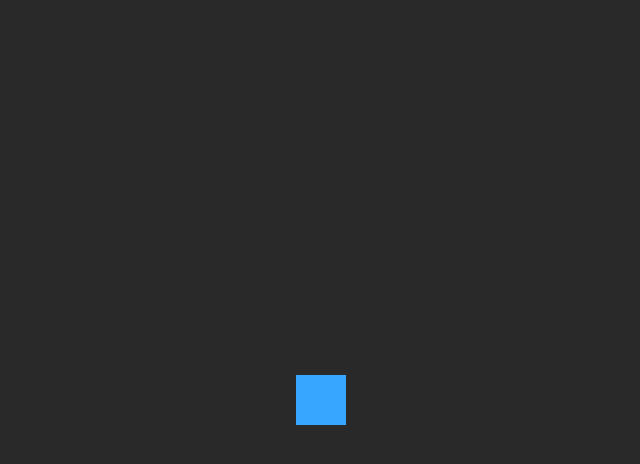
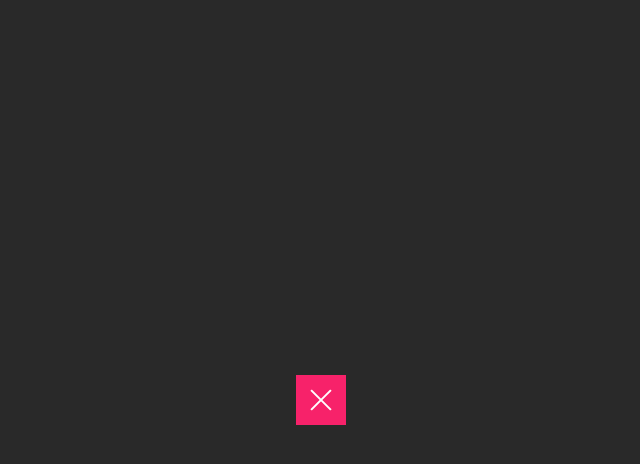
Before and after one commit to SebaGNH/icono-cruz-barras-sass, a plain HTML site: page index.html in a window 1280 px wide. Both pictures are taken after a click on the element 640 px from the left and 400 px from the top of the page. Shown: the whole page, without its empty margins (319-959 px from the left). Drawn offline with Linux system fonts and the light colour scheme.

Commit message:
Ejercicio funcionando

```diff
--- a/css/style.sass
+++ b/css/style.sass
@@ -17,3 +17,35 @@ main
     height: 50px
     background: #37a6ff
     cursor: pointer
+    display: flex
+    justify-content: center
+    align-items: center
+    transition: .2s
+    &::before
+        content: ''
+        position: absolute
+        width: 28px
+        height: 2px
+        background: #fff
+        transition: .2s
+        transform: translateY(-10px)
+        box-shadow: 0 10px 0 #fff
+
+    &::after
+        content: ''
+        position: absolute
+        width: 28px
+        height: 2px
+        background: #fff
+        transition: .2s
+        transform: translateY(10px)
+
+.active
+    background: #f7226a
+    &::before
+        transform: translate(0px) rotate(45deg)
+        box-shadow: 0 0 0 #fff
+
+    &::after
+        transform: translate(0px) rotate(-45deg)
+        //box-shadow: 0 0 0 #fff
--- a/index.html
+++ b/index.html
@@ -9,8 +9,9 @@
     <title>Document</title>
 </head>
 <body>
-    <main>
+    <main id="principal">
 
     </main>
+    <script src="./js/app.js"></script>
 </body>
 </html>
--- /dev/null
+++ b/js/app.js
@@ -0,0 +1,4 @@
+const principal = document.getElementById("principal");
+principal.addEventListener("click", ()=>{
+    principal.classList.toggle("active");
+});
```
Also changed, not shown: css/style.css, 1 other file.
